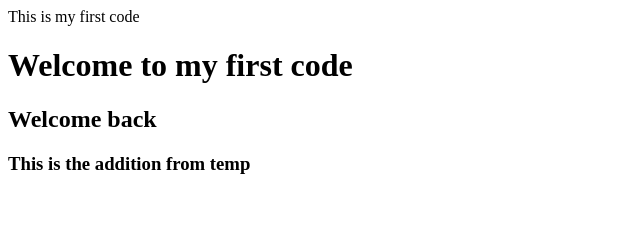
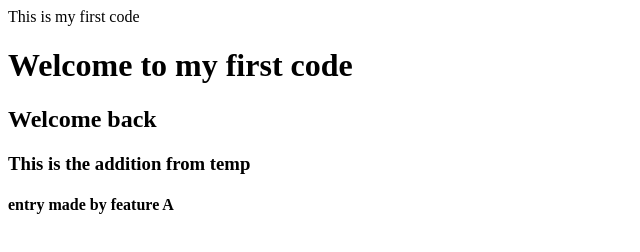
Before and after one commit to VinayakYadav1706/git-repo, a plain HTML site: page index.html in a window 1280 px wide. Shown: the whole page, without its empty margins (0-640 px from the left). Drawn offline with Linux system fonts and the light colour scheme.

Commit message:
added code for feature-A

```diff
--- a/index.html
+++ b/index.html
@@ -3,4 +3,5 @@
 <h1> Welcome to my first code </h1>
 <h2> Welcome back </h2>
 <h3> This is the addition from temp <h3>
+<h4> entry made by feature A </h4>
 </html>
```
